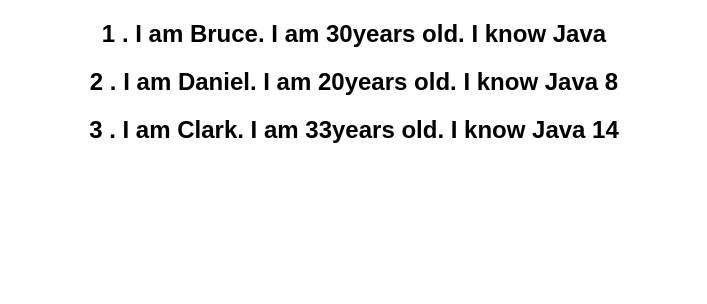
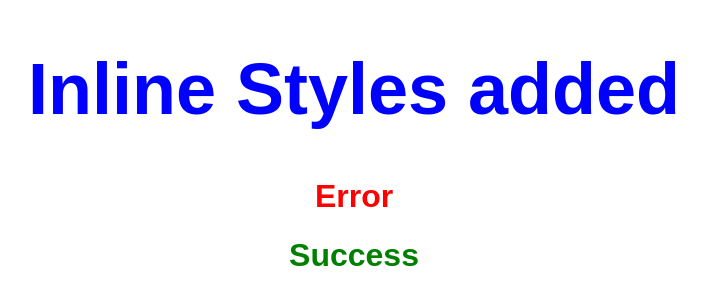
Before and after one commit to Maha536/react-complete-guide, a React (Create React App) app: page / in a window 1280 px wide. Shown: the top 304 px of the page, without its empty margins (286-993 px from the left). Built offline with nearby package versions, Linux system fonts and the light colour scheme.

Commit message:
Added styling and CSS basics

```diff
--- a/package.json
+++ b/package.json
@@ -5,7 +5,7 @@
   "dependencies": {
     "react": "^17.0.1",
     "react-dom": "^17.0.1",
-    "react-scripts": "1.1.5"
+    "react-scripts": "2.0.5"
   },
   "scripts": {
     "start": "react-scripts start",
--- a/src/App.js
+++ b/src/App.js
@@ -10,6 +10,10 @@ import NameList from './components/NameList';
 import ParentComponent from './components/ParentComponent';
 import UserGreeting from './components/UserGreeting';
 import Welcome from './components/Welcome';
+import StyleSheet from './components/StyleSheet';
+import Inline from './Inline';
+import './appStyles.css';
+import styles from './appStyles.module.css';
 
 
 class App extends Component {
@@ -17,9 +21,12 @@ class App extends Component {
     return (
       <div className="App">
 
-        <NameList></NameList>
-
+        <Inline></Inline>
+        <h1 className='error'>Error</h1>
+        <h1 className={styles.success}>Success</h1>
          {/*
+         <StyleSheet primary={true}></StyleSheet>
+         <NameList></NameList>
          <UserGreeting></UserGreeting>
          <ParentComponent></ParentComponent>
          <EventBind/>
--- /dev/null
+++ b/src/Inline.js
@@ -0,0 +1,16 @@
+import React from 'react'
+
+const heading = {
+    fontSize: '72px',
+    color: 'blue'
+}
+
+function Inline() {
+    return (
+        <div>
+            <h1 style={heading}>Inline Styles added</h1>
+        </div>
+    )
+}
+
+export default Inline
--- /dev/null
+++ b/src/appStyles.css
@@ -0,0 +1,3 @@
+.error{
+    color: red;
+}
--- /dev/null
+++ b/src/appStyles.module.css
@@ -0,0 +1,3 @@
+.success{
+    color: green;
+}
--- a/src/components/NameList.js
+++ b/src/components/NameList.js
@@ -2,8 +2,8 @@ import React from 'react'
 import Person from './Person';
 
 function NameList() {
-    const names = ['Bruice','Diana','Clark']
-    const list = names.map(name=><h2>{name}</h2>)
+    const names = ['Bruice','Diana','Clark','Bruice']
+    const list = names.map((name,index)=><h2  key={index}>{name}  {index}</h2>)
     const persons = [
         {
             id : 1,
@@ -31,7 +31,7 @@ function NameList() {
 
     return (
         <div>
-            {personList}
+            {list}
         </div>
     )
 }
--- /dev/null
+++ b/src/components/StyleSheet.js
@@ -0,0 +1,13 @@
+import React from 'react';
+import './myStyles.css';
+
+function Stylesheet(props) {
+    let className = props.primary?'primary':'nonprime';
+    return (
+        <div>
+            <h1 className={className}>Style Sheet</h1>
+        </div>
+    )
+}
+
+export default Stylesheet
--- /dev/null
+++ b/src/components/myStyles.css
@@ -0,0 +1,8 @@
+.primary{
+    color: orange;
+}
+
+.nonprime{
+    color: red;
+    background-color: royalblue;
+}
```
